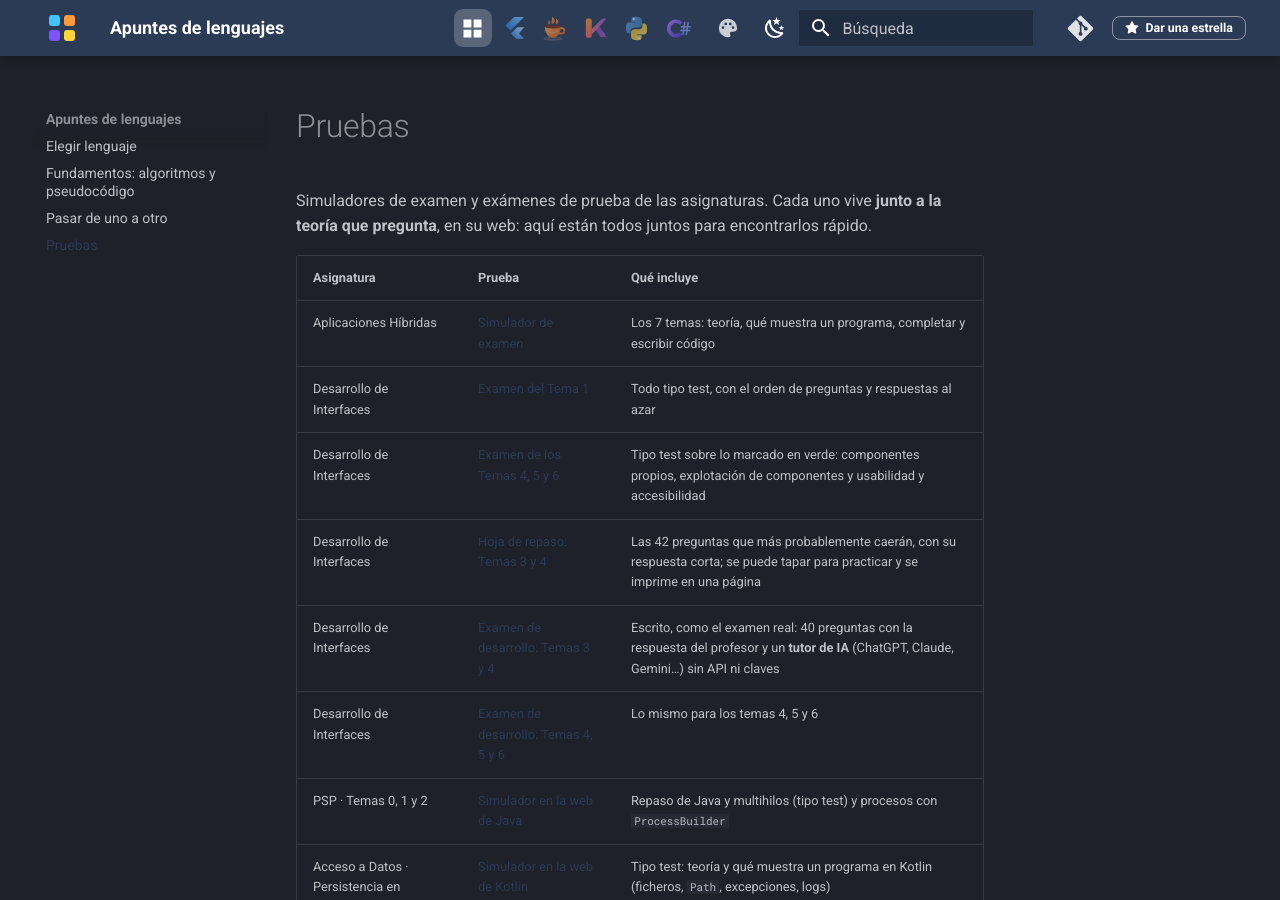
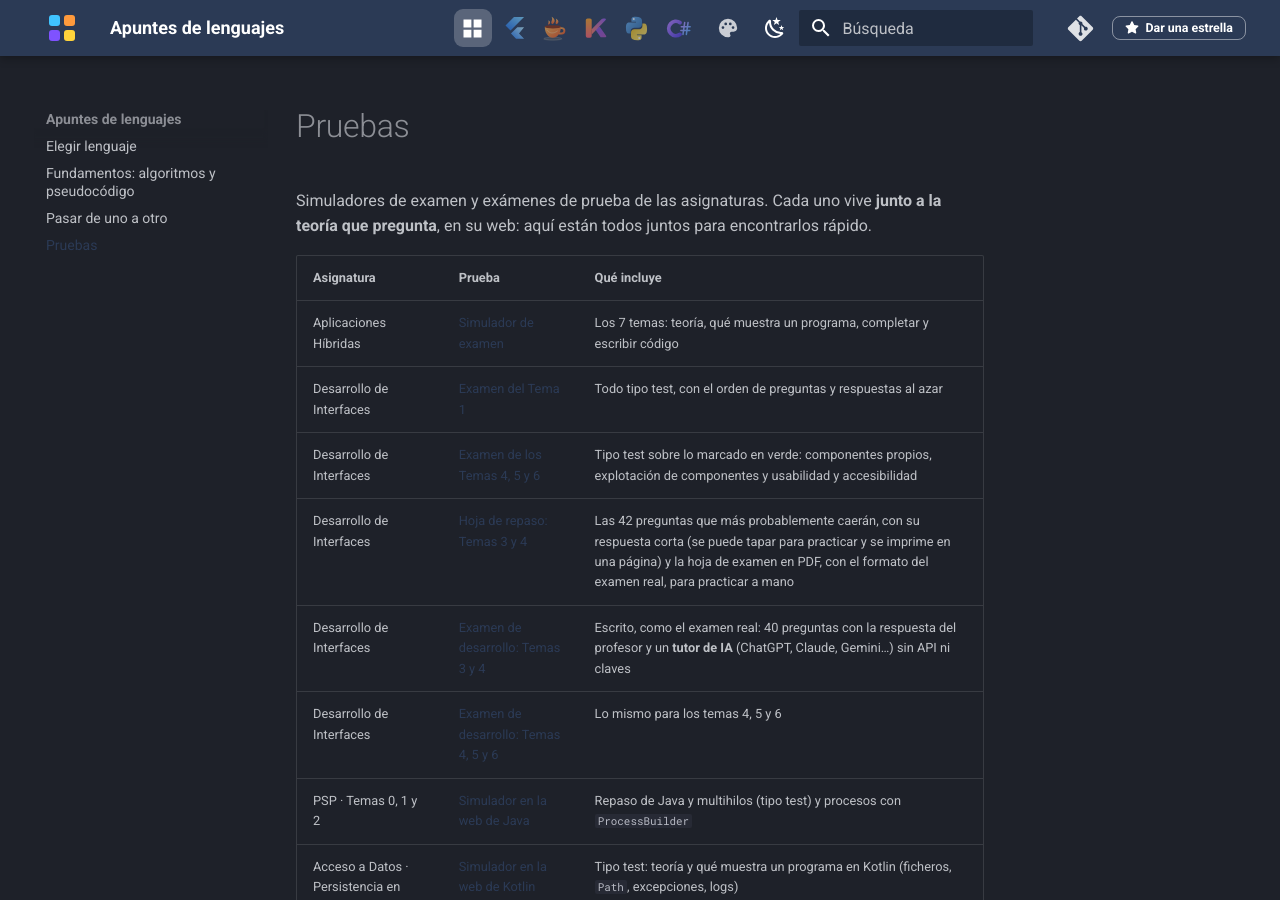
Before and after one commit to apuntes-dam/apuntes-lenguajes, an MkDocs documentation site: the page built from docs/pruebas.md, in a window 1280 px wide and 900 px high. Built offline with MkDocs 1.6.1 and Material for MkDocs 9.7.7, drawn with Linux system fonts in a browser that asks for light colours; comment, search, counter and statistics services are not loaded.

Commit message:
DIN: hoja de examen en PDF con el formato del examen real (42 preguntas de los temas 3 y 4)
Cabecera con nombre, grupo y fecha, 0,25 por pregunta y líneas para escribir, en 5 páginas. Se enlaza desde la hoja de repaso de la web, desde la página Pruebas del hub y desde el índice del vault.

Co-Authored-By: Claude Sonnet 5.5 <noreply@anthropic.com>

```diff
--- a/docs/pruebas.md
+++ b/docs/pruebas.md
@@ -7,7 +7,7 @@ Simuladores de examen y exámenes de prueba de las asignaturas. Cada uno vive **
 | Aplicaciones Híbridas | [Simulador de examen](https://apuntes-dam.github.io/dart-flutter-apuntes/examen-ah/) | Los 7 temas: teoría, qué muestra un programa, completar y escribir código |
 | Desarrollo de Interfaces | [Examen del Tema 1](https://apuntes-dam.github.io/android-apuntes/examen-din/) | Todo tipo test, con el orden de preguntas y respuestas al azar |
 | Desarrollo de Interfaces | [Examen de los Temas 4, 5 y 6](https://apuntes-dam.github.io/android-apuntes/examen-din-t456/) | Tipo test sobre lo marcado en verde: componentes propios, explotación de componentes y usabilidad y accesibilidad |
-| Desarrollo de Interfaces | [Hoja de repaso: Temas 3 y 4](https://apuntes-dam.github.io/android-apuntes/hoja-din-t34/) | Las 42 preguntas que más probablemente caerán, con su respuesta corta; se puede tapar para practicar y se imprime en una página |
+| Desarrollo de Interfaces | [Hoja de repaso: Temas 3 y 4](https://apuntes-dam.github.io/android-apuntes/hoja-din-t34/) | Las 42 preguntas que más probablemente caerán, con su respuesta corta (se puede tapar para practicar y se imprime en una página) y la hoja de examen en PDF, con el formato del examen real, para practicar a mano |
 | Desarrollo de Interfaces | [Examen de desarrollo: Temas 3 y 4](https://apuntes-dam.github.io/android-apuntes/examen-din-desarrollo-t34/) | Escrito, como el examen real: 40 preguntas con la respuesta del profesor y un **tutor de IA** (ChatGPT, Claude, Gemini…) sin API ni claves |
 | Desarrollo de Interfaces | [Examen de desarrollo: Temas 4, 5 y 6](https://apuntes-dam.github.io/android-apuntes/examen-din-desarrollo-t456/) | Lo mismo para los temas 4, 5 y 6 |
 | PSP · Temas 0, 1 y 2 | [Simulador en la web de Java](https://apuntes-dam.github.io/java-apuntes/psp/simulador/) | Repaso de Java y multihilos (tipo test) y procesos con `ProcessBuilder` |
```
